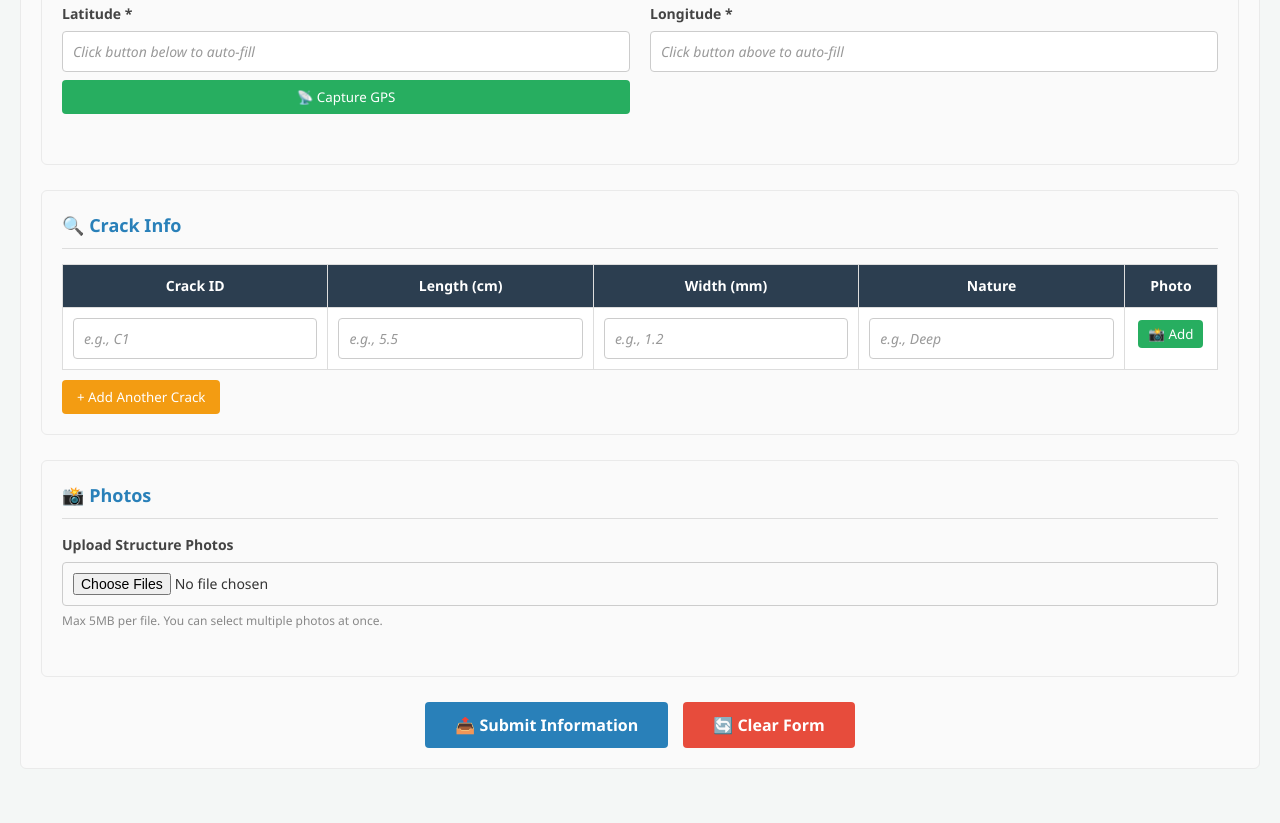
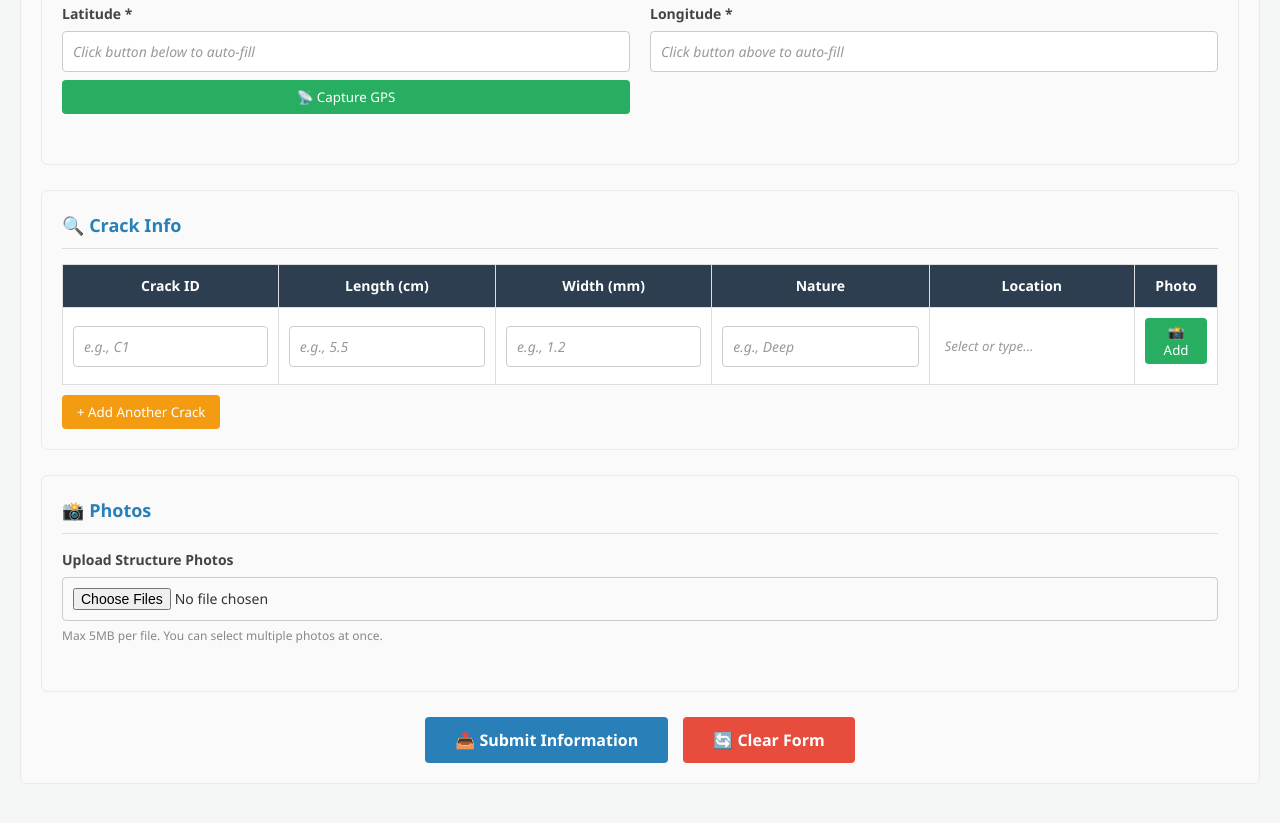
Before and after one commit to John-Otu850/Mining-Data-Collection-, a plain HTML site: page index.html in a window 1280 px wide. Shown: the part 2012-2835 px from the top of the page. Drawn offline with nearby package versions, Linux system fonts and the light colour scheme.

Commit message:
added the crack location field

```diff
--- a/index.html
+++ b/index.html
@@ -312,13 +312,14 @@
                 <h2>🔍 Crack Info</h2>
                 <div class="crack-table">
                     <table>
-                        <thead><tr><th>Crack ID</th><th>Length (cm)</th><th>Width (mm)</th><th>Nature</th><th>Photo</th></tr></thead>
+                        <thead><tr><th>Crack ID</th><th>Length (cm)</th><th>Width (mm)</th><th>Nature</th><th>Location</th><th>Photo</th></tr></thead>
                         <tbody id="crackBody">
                             <tr>
                             <td><input type="text" name="Crack1_ID" class="crack-input" placeholder="e.g., C1"></td>
                                 <td><input type="number" name="Crack1_Length" class="crack-input" step="0.1" placeholder="e.g., 5.5"></td>
                                 <td><input type="number" name="Crack1_Width" class="crack-input" step="0.1" placeholder="e.g., 1.2"></td>
                                 <td><input type="text" name="Crack1_Nature" class="crack-input" placeholder="e.g., Deep"></td>
+                                <td><input list="crackLocations" name="Crack1_Location" class="crack-input" placeholder="Select or type..."><datalist id="crackLocations"><option value="Beam"><option value="Column"><option value="Floor"><option value="Wall"><option value="Around openings"></datalist></td>
                                 <td style="text-align: center;">
                                 <input type="file" id="crackPhotoInput1" accept="image/*" multiple style="display: none;" onchange="handleCrackPhotos(this, 'crackPhotoPreview1')">
                             <button type="button"class="btn-gps" style="padding: 5px 10px; margin: 0;" onclick="document.getElementById('crackPhotoInput1').click()">📸 Add</button>
@@ -619,12 +620,11 @@ function addCrackRow() {
         <td><input type="number" name="Crack${count}_Length" class="crack-input" step="0.1" placeholder="e.g., 5.5"></td>
         <td><input type="number" name="Crack${count}_Width" class="crack-input" step="0.1" placeholder="e.g., 1.2"></td>
         <td><input type="text" name="Crack${count}_Nature" class="crack-input" placeholder="e.g., Deep"></td>
+        <td><input list="crackLocations" name="Crack${count}_Location" class="crack-input" placeholder="Select or type..."></td>
         <td style="text-align: center;">
-
-        <input type="file" id="crackPhotoInput${count}" accept="image/*" multiple style="display: none;" onchange="handleCrackPhotos(this, 'crackPhotoPreview${count}')">
-        <button type="button" class="btn-gps" style="padding: 5px 10px; margin: 0;" onclick="document.getElementById('crackPhotoInput${count}').click()">📸 Add</button>
-
-        <div id="crackPhotoPreview${count}" class="photo-preview" style="justify-content: center;"></div>
+            <input type="file" id="crackPhotoInput${count}" accept="image/*" multiple style="display: none;" onchange="handleCrackPhotos(this, 'crackPhotoPreview${count}')">
+            <button type="button" class="btn-gps" style="padding: 5px 10px; margin: 0;" onclick="document.getElementById('crackPhotoInput${count}').click()">📸 Add</button>
+            <div id="crackPhotoPreview${count}" class="photo-preview" style="justify-content: center;"></div>
         </td>
     `;
 }
```
